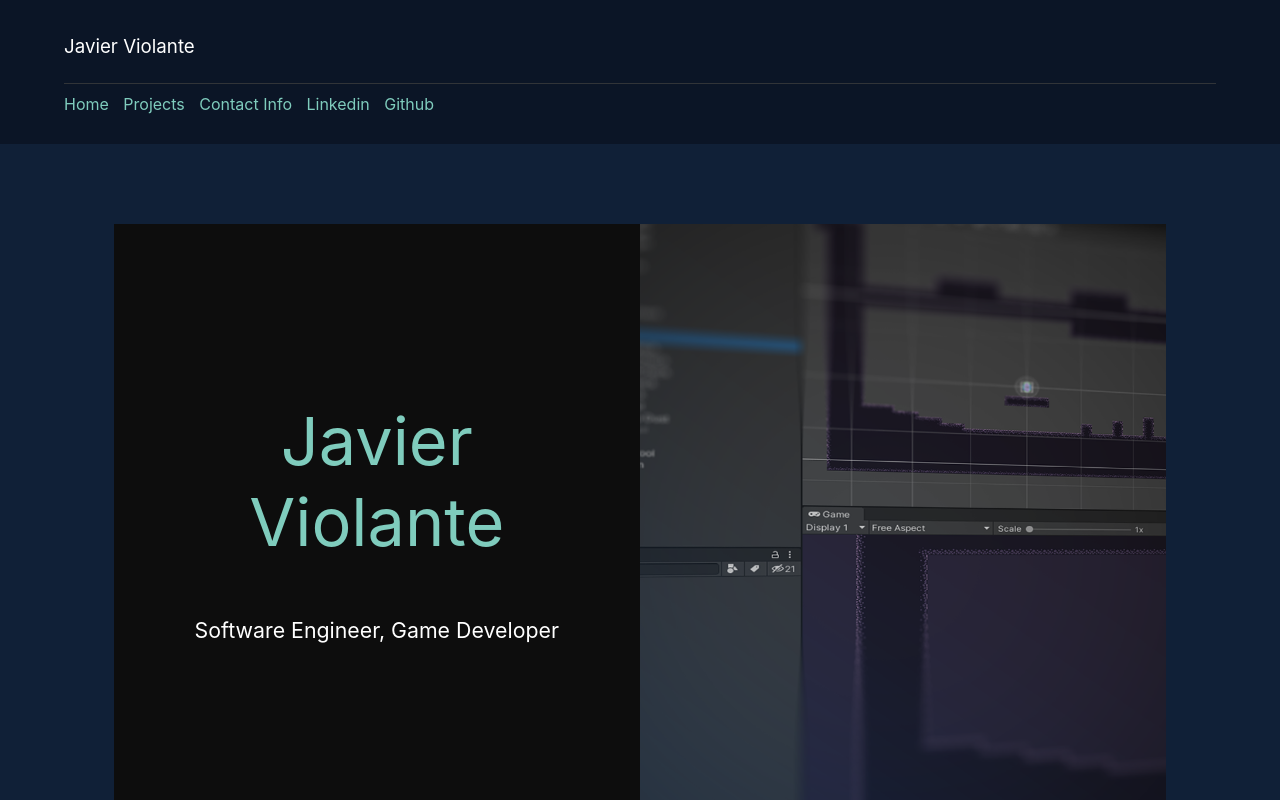
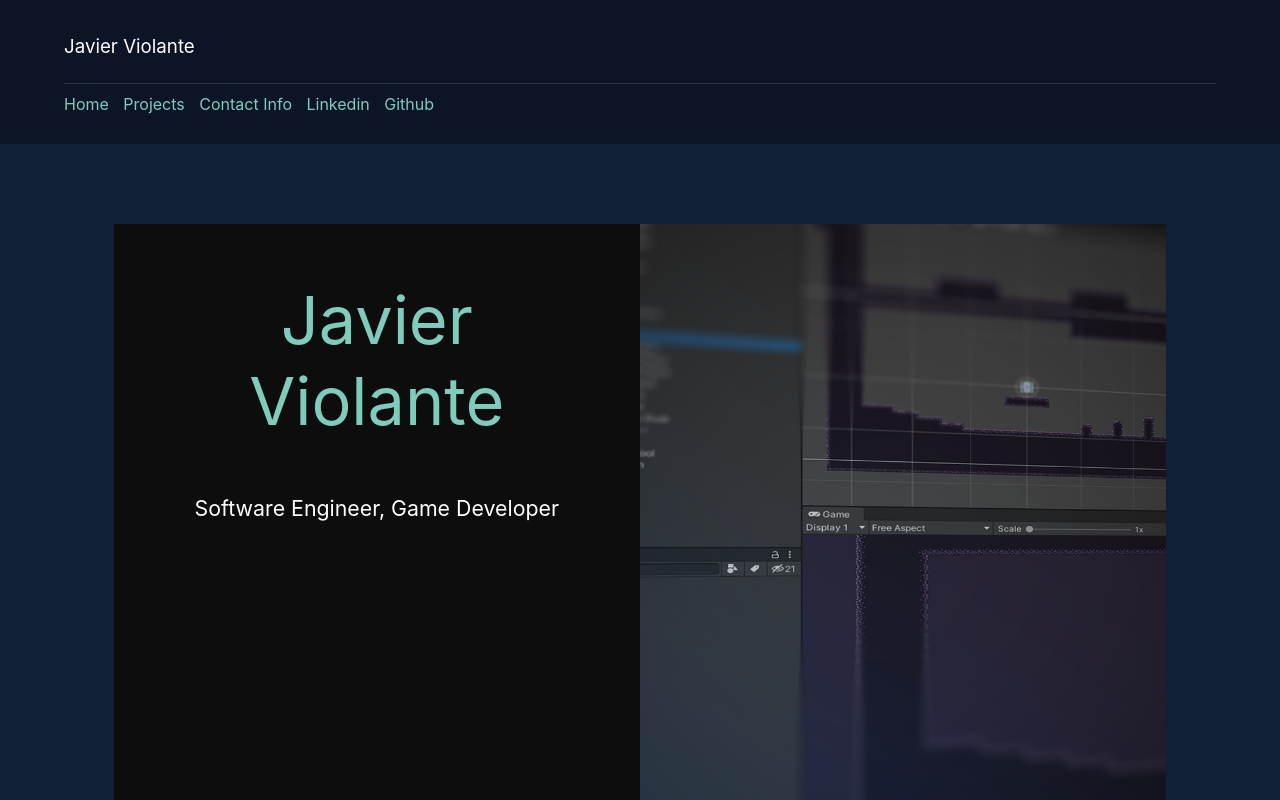
Before and after one commit to Cerestar/cerestar.github.io, a React (Create React App) app in the folder portfolio-app/: page / in a window 1280 px wide. Shown: the top 800 px of the page. Built offline with nearby package versions, Linux system fonts and the light colour scheme.

Commit message:
update welcome pos

```diff
--- a/portfolio-app/src/components/Welcome.js
+++ b/portfolio-app/src/components/Welcome.js
@@ -32,10 +32,6 @@ const Welcome = () => {
         width: "100%",
     }
 
-    const divStyle = {
-        topPadding: "10px"
-    }
-
 
   return (
     <div className="container">
@@ -43,7 +39,7 @@ const Welcome = () => {
             {/* when phone sized hide img and make welcom card 100% */}
           <div className="centered">
             <div className="welcome-card">
-                <div style={divStyle}>
+                <div>
                         <h1 style={titleStyle}>
                             Javier <br/> Violante
                         </h1>
--- a/portfolio-app/src/index.css
+++ b/portfolio-app/src/index.css
@@ -95,7 +95,7 @@ footer {
 }
 
 .welcome-card div {
-  padding-top: 25%;
+  padding-top: 10px;
   margin: auto;
 }
 
```
